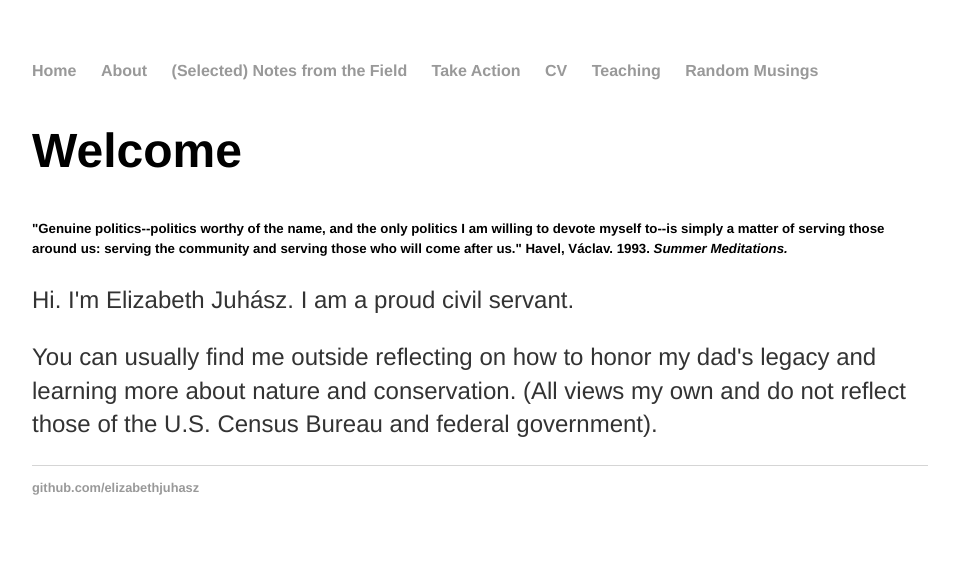
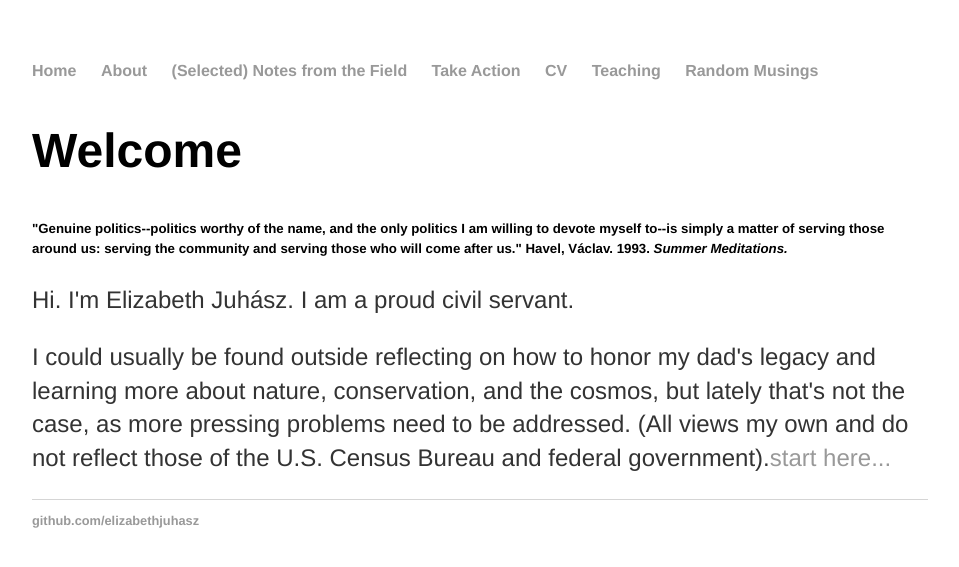
Before and after one commit to elizabethjuhasz/elizabethjuhasz.github.io, a Jekyll site: the page built from index.html, in a window 1280 px wide. Shown: the top 567 px of the page, without its empty margins (160-1119 px from the left). Built offline with Jekyll 4.4.1, drawn with Linux system fonts in a browser that asks for light colours; Markdown is read by kramdown in place of the engine named in the settings.

Commit message:
index.html

```diff
--- a/index.html
+++ b/index.html
@@ -6,5 +6,5 @@
 		<div class="blurb">
 			<h1>Welcome</h1>
 			<p><h5>"Genuine politics--politics worthy of the name, and the only politics I am willing to devote myself to--is simply a matter of serving those around us: serving the community and serving those who will come after us." Havel,  Václav. 1993. <i>Summer Meditations.</i></h5></p>
-			<p>Hi. I'm Elizabeth Juhász. I am a proud civil servant. <p> You can usually find me outside reflecting on how to honor my dad's legacy and learning more about nature and conservation.  (All views my own and do not reflect those of the U.S. Census Bureau and federal government).</p>
+			<p>Hi. I'm Elizabeth Juhász. I am a proud civil servant. <p> I could usually be found outside reflecting on how to honor my dad's legacy and learning more about nature, conservation, and the cosmos, but lately that's not the case, as more pressing problems need to be addressed.  (All views my own and do not reflect those of the U.S. Census Bureau and federal government).<a href="/read this">start here...</a></p></p>
 		</div>
```
